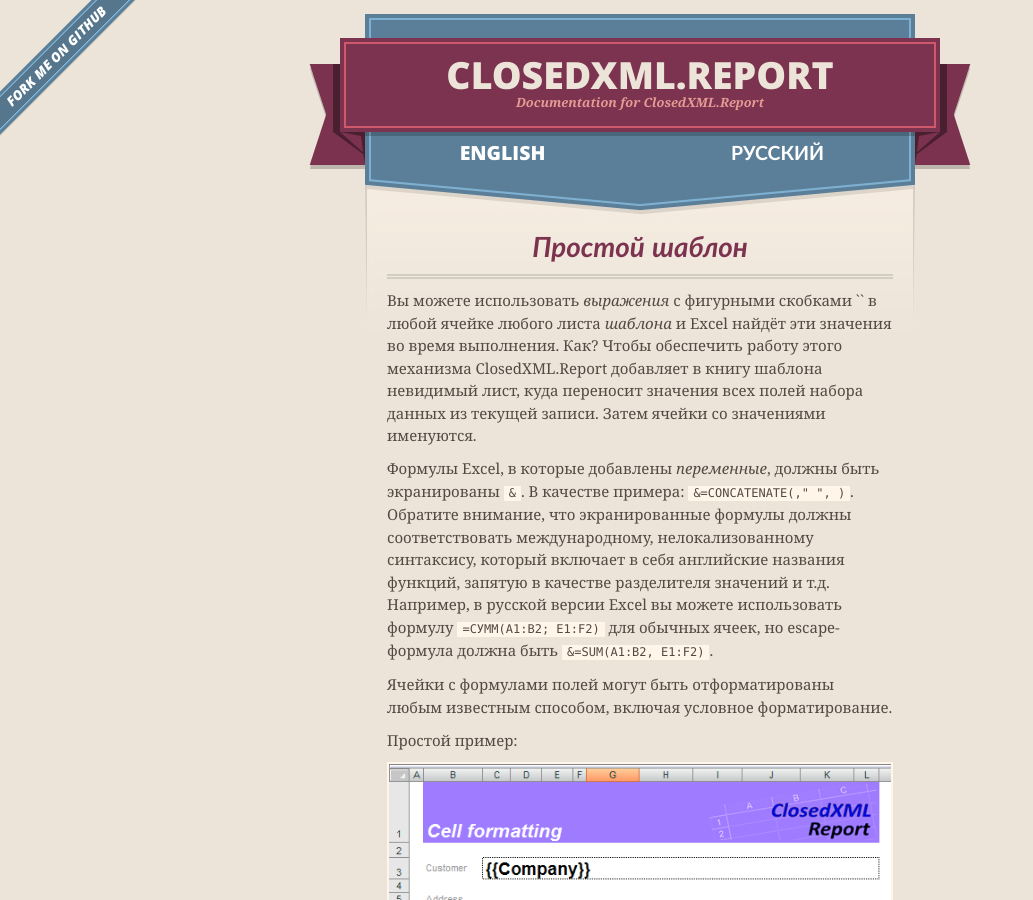
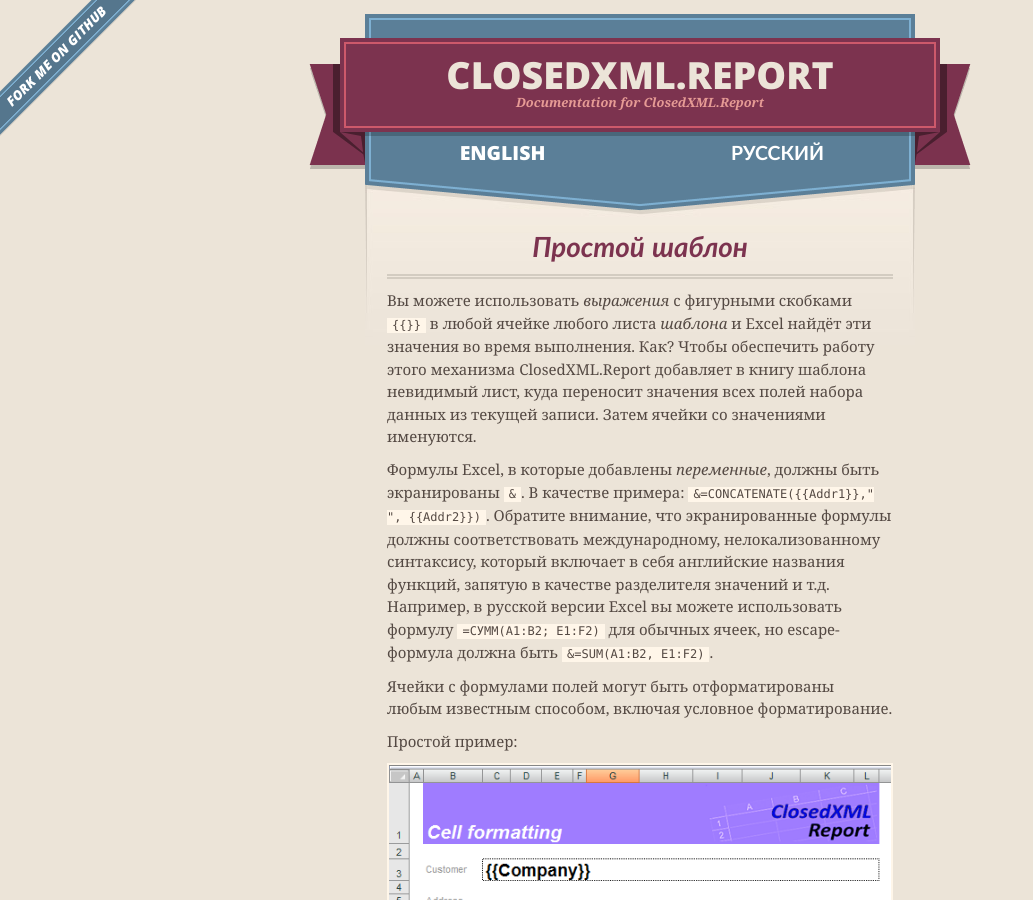
Before and after one commit to ClosedXML/ClosedXML.Report, a Jekyll site: the page built from docs/ru/Simple-template.md, in a window 1280 px wide and 900 px high. Shown: the whole window, without its empty margins (0-1033 px from the left). Built offline with Jekyll 4.4.1, drawn with Linux system fonts in a browser that asks for light colours; our own code applies the rules of GitHub Pages for plain Markdown files; part of the change alters nothing that is shown.

Commit message:
Update Simple-template.md

```diff
--- a/docs/ru/Simple-template.md
+++ b/docs/ru/Simple-template.md
@@ -4,9 +4,9 @@ title: Простой шаблон
 
 # Простой шаблон
 
-Вы можете использовать _выражения_ с фигурными скобками `{{}}` в любой ячейке любого листа _шаблона_ и Excel найдёт эти значения во время выполнения. Как? Чтобы обеспечить работу этого механизма ClosedXML.Report добавляет в книгу шаблона невидимый лист, куда переносит значения всех полей набора данных из текущей записи. Затем ячейки со значениями именуются.
+Вы можете использовать _выражения_ с фигурными скобками {% raw %}`{{}}`{% endraw %} в любой ячейке любого листа _шаблона_ и Excel найдёт эти значения во время выполнения. Как? Чтобы обеспечить работу этого механизма ClosedXML.Report добавляет в книгу шаблона невидимый лист, куда переносит значения всех полей набора данных из текущей записи. Затем ячейки со значениями именуются.
 
-Формулы Excel, в которые добавлены _переменные_, должны быть экранированы `&`. В качестве примера: `&=CONCATENATE({{Addr1}}," ", {{Addr2}})`. Обратите внимание, что экранированные формулы должны соответствовать международному, нелокализованному синтаксису, который включает в себя английские названия функций, запятую в качестве разделителя значений и т.д. Например, в русской версии Excel вы можете использовать формулу `=СУММ(A1:B2; E1:F2)` для обычных ячеек, но escape-формула должна быть `&=SUM(A1:B2, E1:F2)`.
+Формулы Excel, в которые добавлены _переменные_, должны быть экранированы `&`. В качестве примера: {% raw %}`&=CONCATENATE({{Addr1}}," ", {{Addr2}})`{% endraw %}. Обратите внимание, что экранированные формулы должны соответствовать международному, нелокализованному синтаксису, который включает в себя английские названия функций, запятую в качестве разделителя значений и т.д. Например, в русской версии Excel вы можете использовать формулу `=СУММ(A1:B2; E1:F2)` для обычных ячеек, но escape-формула должна быть `&=SUM(A1:B2, E1:F2)`.
 
 
 Ячейки с формулами полей могут быть отформатированы любым известным способом, включая условное форматирование.
```
